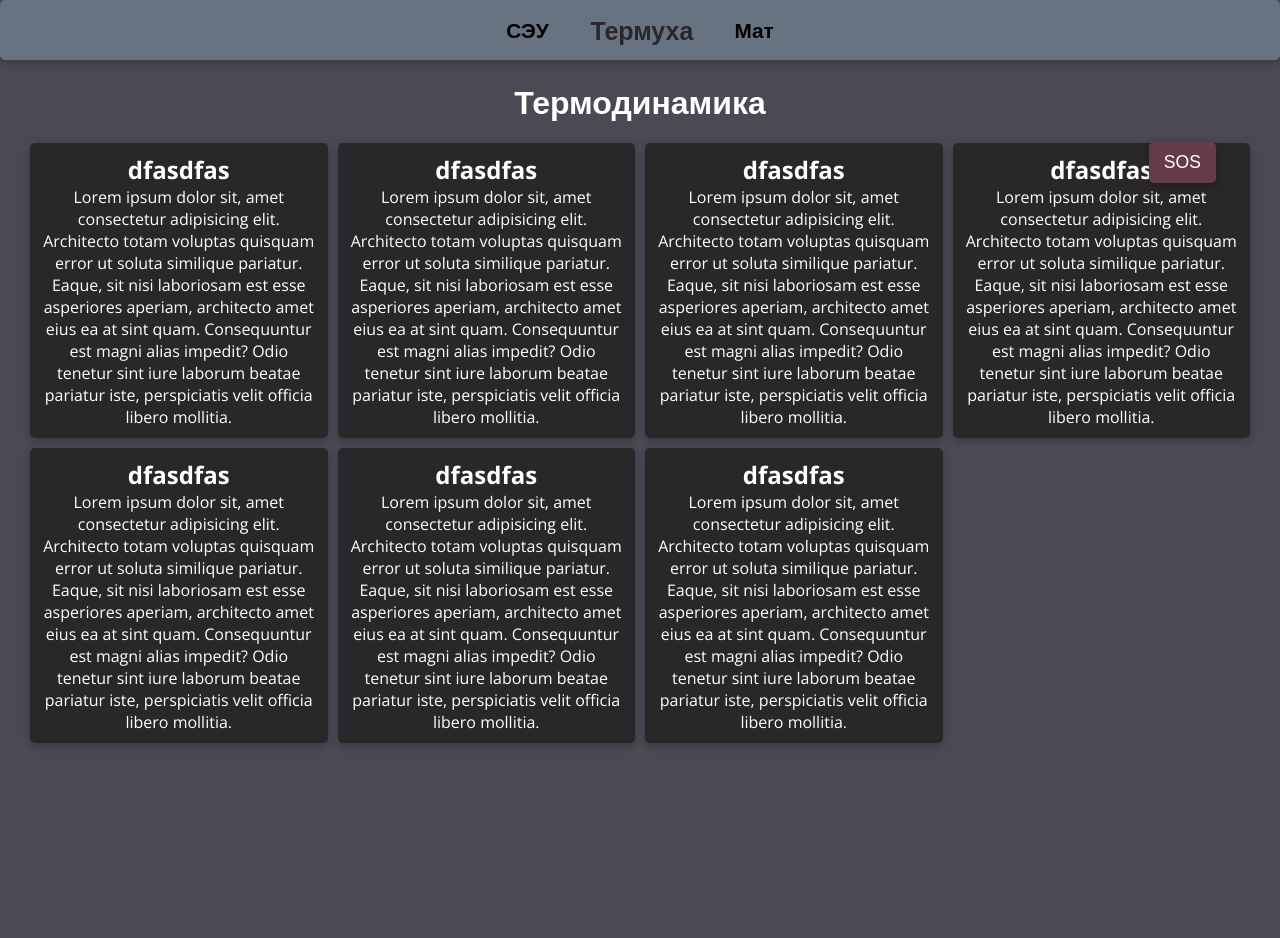
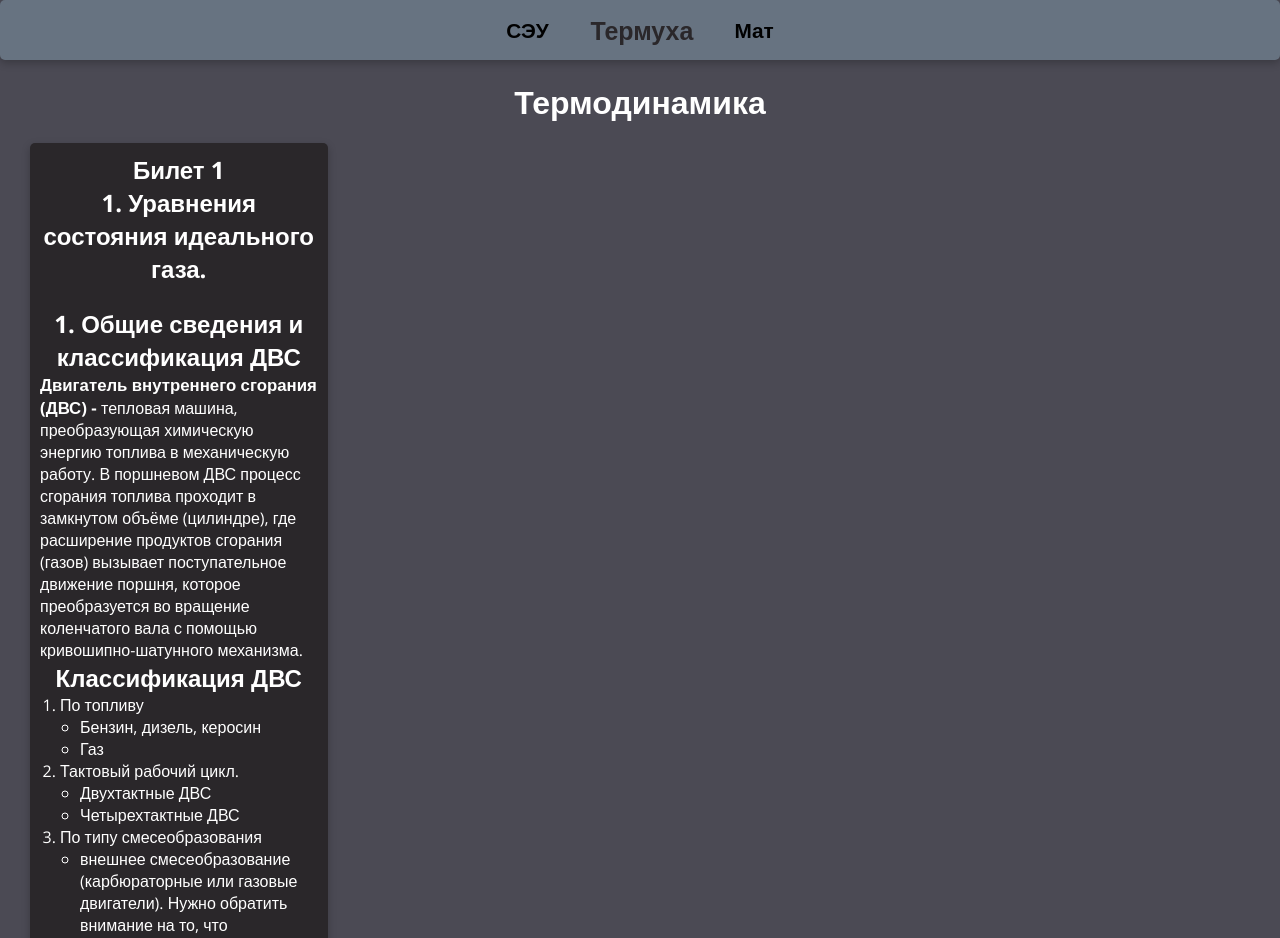
Before and after one commit to Dokter3228/exams-preparation, a React (Create React App) app: page /thermo in a window 1280 px wide. Shown: the top 938 px of the page. Before the commit the page ends 800 px from the top, so only its background shows below. Built offline with nearby package versions, Linux system fonts and the light colour scheme; a web font is replaced by a local one.

Commit message:
somechange

```diff
--- a/src/pages/Thermo.js
+++ b/src/pages/Thermo.js
@@ -17,7 +17,7 @@ const About = () => {
   return (
     <div className="holder">
       <h1 className="title">Термодинамика</h1>
-      <Modal active={modalActive} setActive={setModalActive}>
+      {/* <Modal active={modalActive} setActive={setModalActive}>
         <h1>Цикл Отто</h1>
         <div className="columnDiv">
           <img
@@ -121,13 +121,13 @@ const About = () => {
           Удельная теплоемкость вещества –это количество теплоты, необходимое
           для нагревания единицы массы вещества на 1 К: (Дж/кг·К).
         </p>
-      </Modal>
-      <button
+      </Modal> */}
+      {/* <button
         className={modalActive ? "btn-sos active" : "btn-sos"}
         onClick={() => setModalActive(true)}
       >
         SOS
-      </button>
+      </button> */}
       {/* ОСНОВА */}
       {/* <MyInput value={value} setValue={setValue} placeholder={"по номеру"} />
 
@@ -138,81 +138,55 @@ const About = () => {
       </main> */}
       <main>
         <div className="question-container">
-          <h2 className="question">dfasdfas</h2>
-          <p>
-            Lorem ipsum dolor sit, amet consectetur adipisicing elit. Architecto
-            totam voluptas quisquam error ut soluta similique pariatur. Eaque,
-            sit nisi laboriosam est esse asperiores aperiam, architecto amet
-            eius ea at sint quam. Consequuntur est magni alias impedit? Odio
-            tenetur sint iure laborum beatae pariatur iste, perspiciatis velit
-            officia libero mollitia.
+          <h1>Билет 1</h1>
+          <h2 className="question">1. Уравнения состояния идеального газа. </h2>
+          <img
+            className="answer-img"
+            src="https://avatars.mds.yandex.net/get-images-cbir/4055527/8tAY5UivIU6Y-4_3OUX1Ag6922/ocr"
+            alt=""
+          />
+          <h2 className="question">1. Общие сведения и классификация ДВС </h2>
+          <p className="answer">
+            <span>Двигатель внутреннего сгорания (ДВС) - </span> тепловая
+            машина, преобразующая химическую энергию топлива в механическую
+            работу. В поршневом ДВС процесс сгорания топлива проходит в
+            замкнутом объёме (цилиндре), где расширение продуктов сгорания
+            (газов) вызывает поступательное движение поршня, которое
+            преобразуется во вращение коленчатого вала с помощью
+            кривошипно-шатунного механизма.
           </p>
-        </div>
-        <div className="question-container">
-          <h2 className="question">dfasdfas</h2>
-          <p>
-            Lorem ipsum dolor sit, amet consectetur adipisicing elit. Architecto
-            totam voluptas quisquam error ut soluta similique pariatur. Eaque,
-            sit nisi laboriosam est esse asperiores aperiam, architecto amet
-            eius ea at sint quam. Consequuntur est magni alias impedit? Odio
-            tenetur sint iure laborum beatae pariatur iste, perspiciatis velit
-            officia libero mollitia.
-          </p>
-        </div>
-        <div className="question-container">
-          <h2 className="question">dfasdfas</h2>
-          <p>
-            Lorem ipsum dolor sit, amet consectetur adipisicing elit. Architecto
-            totam voluptas quisquam error ut soluta similique pariatur. Eaque,
-            sit nisi laboriosam est esse asperiores aperiam, architecto amet
-            eius ea at sint quam. Consequuntur est magni alias impedit? Odio
-            tenetur sint iure laborum beatae pariatur iste, perspiciatis velit
-            officia libero mollitia.
-          </p>
-        </div>
-        <div className="question-container">
-          <h2 className="question">dfasdfas</h2>
-          <p>
-            Lorem ipsum dolor sit, amet consectetur adipisicing elit. Architecto
-            totam voluptas quisquam error ut soluta similique pariatur. Eaque,
-            sit nisi laboriosam est esse asperiores aperiam, architecto amet
-            eius ea at sint quam. Consequuntur est magni alias impedit? Odio
-            tenetur sint iure laborum beatae pariatur iste, perspiciatis velit
-            officia libero mollitia.
-          </p>
-        </div>
-        <div className="question-container">
-          <h2 className="question">dfasdfas</h2>
-          <p>
-            Lorem ipsum dolor sit, amet consectetur adipisicing elit. Architecto
-            totam voluptas quisquam error ut soluta similique pariatur. Eaque,
-            sit nisi laboriosam est esse asperiores aperiam, architecto amet
-            eius ea at sint quam. Consequuntur est magni alias impedit? Odio
-            tenetur sint iure laborum beatae pariatur iste, perspiciatis velit
-            officia libero mollitia.
-          </p>
-        </div>
-        <div className="question-container">
-          <h2 className="question">dfasdfas</h2>
-          <p>
-            Lorem ipsum dolor sit, amet consectetur adipisicing elit. Architecto
-            totam voluptas quisquam error ut soluta similique pariatur. Eaque,
-            sit nisi laboriosam est esse asperiores aperiam, architecto amet
-            eius ea at sint quam. Consequuntur est magni alias impedit? Odio
-            tenetur sint iure laborum beatae pariatur iste, perspiciatis velit
-            officia libero mollitia.
-          </p>
-        </div>
-        <div className="question-container">
-          <h2 className="question">dfasdfas</h2>
-          <p>
-            Lorem ipsum dolor sit, amet consectetur adipisicing elit. Architecto
-            totam voluptas quisquam error ut soluta similique pariatur. Eaque,
-            sit nisi laboriosam est esse asperiores aperiam, architecto amet
-            eius ea at sint quam. Consequuntur est magni alias impedit? Odio
-            tenetur sint iure laborum beatae pariatur iste, perspiciatis velit
-            officia libero mollitia.
-          </p>
+          <h2>Классификация ДВС</h2>
+          <ol>
+            <li>
+              По топливу
+              <ul>
+                <li>Бензин, дизель, керосин</li>
+                <li>Газ</li>
+              </ul>
+            </li>
+            <li>
+              Тактовый рабочий цикл.
+              <ul>
+                <li>Двухтактные ДВС</li>
+                <li>Четырехтактные ДВС</li>
+              </ul>
+            </li>
+            <li>
+              По типу смесеобразования
+              <ul>
+                <li>
+                  внешнее смесеобразование (карбюраторные или газовые
+                  двигатели). Нужно обратить внимание на то, что карбюраторные
+                  двигатели потребляют легкое жидкое топлив (бензин) и в камеру
+                  сгорания поступает уже готовая смесь паров топлива с воздухом;
+                </li>
+                <li>
+                  внутреннее смесеобразование (бензиновые и дизельные с
+                  непосредственным впрыском топлива)
+                </li>
+              </ul>
+            </li>
+          </ol>
         </div>
       </main>
     </div>
--- a/src/styles/Thermo.css
+++ b/src/styles/Thermo.css
@@ -15,6 +15,20 @@ main {
 
 .answer {
   text-align: left;
+}
+
+span {
+  font-weight: 600;
+  font-size: 1.05rem;
+}
+
+ol {
+  margin-left: 20px;
+  text-align: left;
+}
+
+ol ul {
+  margin-left: 20px;
 }
 
 .title {
```
